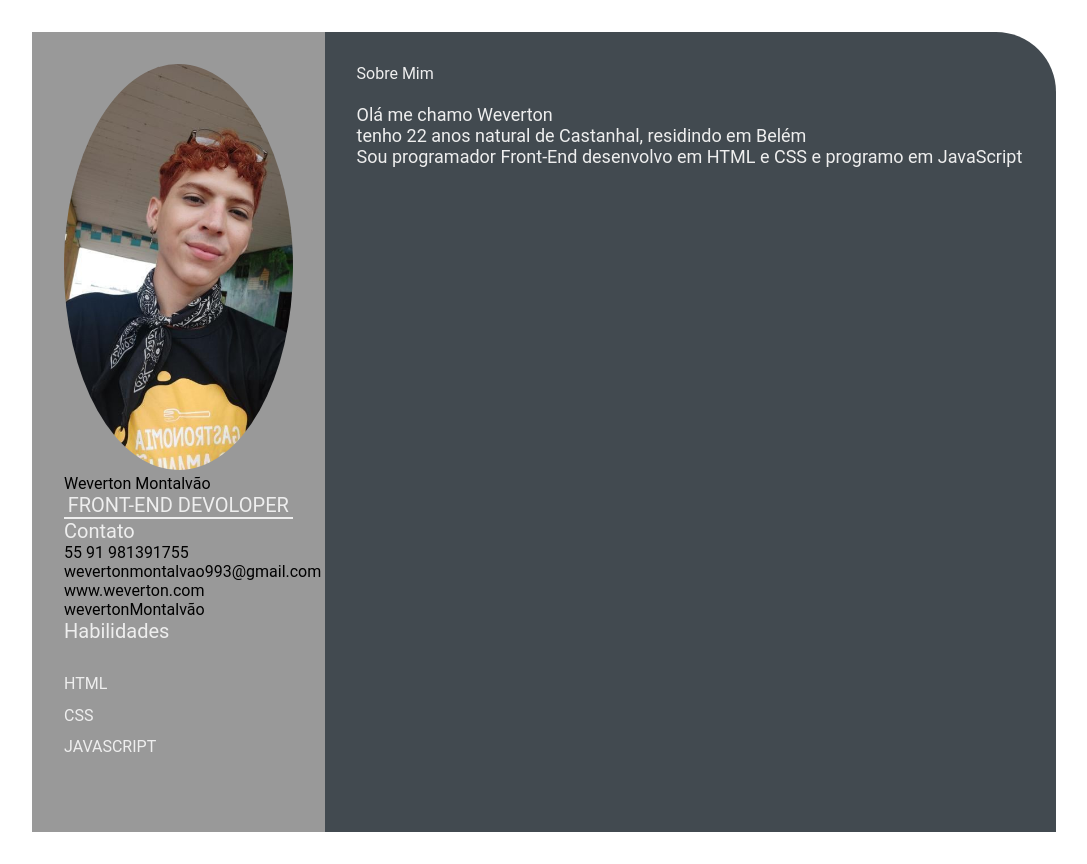
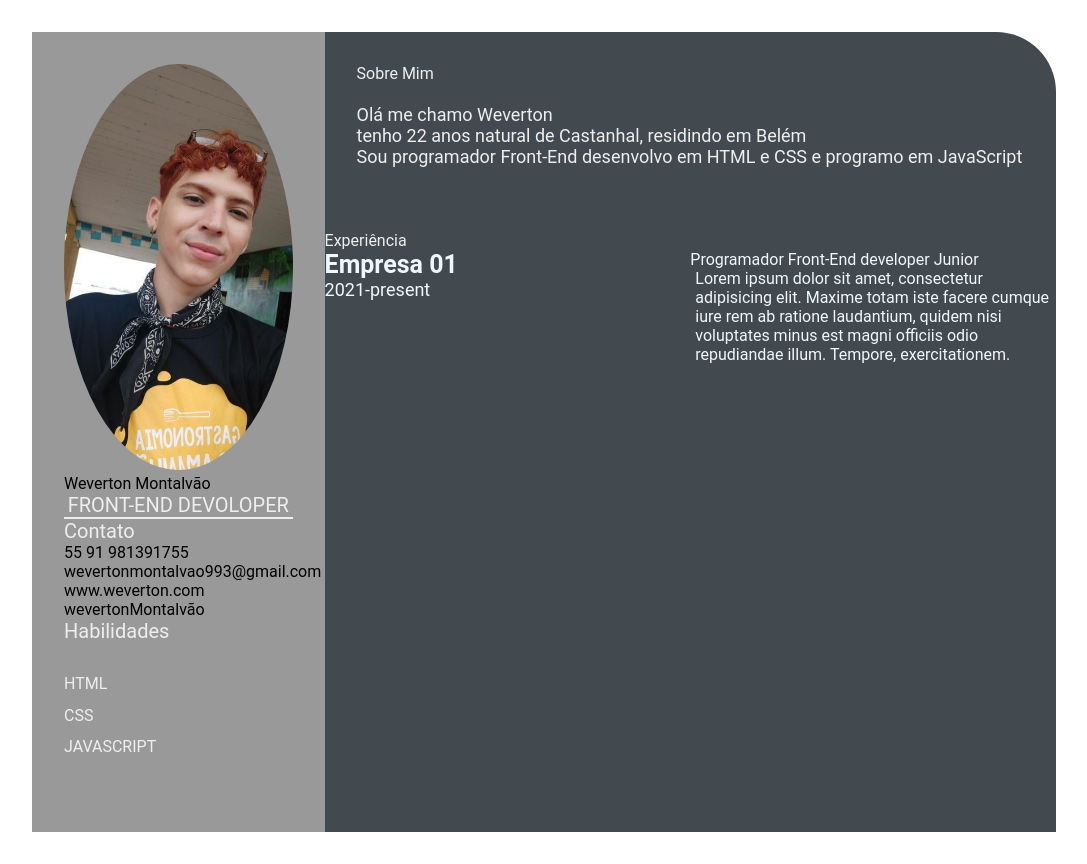
Before and after one commit to wevertonmontalvao/jornadadvEBAC, a plain HTML site: page index.html in a window 1280 px wide. Shown: the whole page, without its empty margins (96-1183 px from the left). Drawn offline with Linux system fonts and the light colour scheme.

Commit message:
Dia 02 (#3)
* alterei infor do portifolio

* adicionei css

```diff
--- a/index.html
+++ b/index.html
@@ -48,6 +48,23 @@
                 </section>
             </div>
 
+            <section class="experience-gap">
+                <div class="right-title">Experiência</div>
+                <div class="experience-contents">
+                    <div class="exp-left">
+                        <p class="exp-company-name">Empresa 01</p>
+                        <p class="exp-time-period">2021-present</p>
+                    </div>
+                    <div class="exp-right">
+                        <p class="ex-position">Programador Front-End developer Junior</p>
+                        <p class="exp-desc">
+                            Lorem ipsum dolor sit amet, consectetur adipisicing elit. Maxime totam iste facere cumque iure rem ab ratione laudantium, quidem nisi voluptates minus est magni officiis odio repudiandae illum. Tempore, exercitationem.
+                        </p>
+                    </div>
+                </div>
+            </section>
+
+
         </section>
     </main>
 </body>
--- a/style.css
+++ b/style.css
@@ -100,4 +100,41 @@
 .about-me-contents {
     font-size: 18px;
     color: #eeeeee;
+
 }
+
+.experience-contents,
+.education-contents,
+.awards-contents {
+    display: grid;
+    grid-template-columns: repeat(2, 1fr);
+    padding-bottom: 2rem;
+    color: #F1F8FD;
+}
+
+.exp-company-name,
+.education-school-name,
+.awards-company-name {
+    font-size: 25px;
+    font-weight: bold;
+}
+
+.exp-time-period,
+.educationp-time-period,
+.awards-time-period {
+    font-size: 18px;
+}
+
+.exp-position,
+.education-subject,
+.awards-name {
+    font-size: 25px;
+}
+
+.exp-desc,
+.education-desc,
+.awards-desc {
+    font-size: 16px;
+    padding-left: 5px;
+
+}
```
